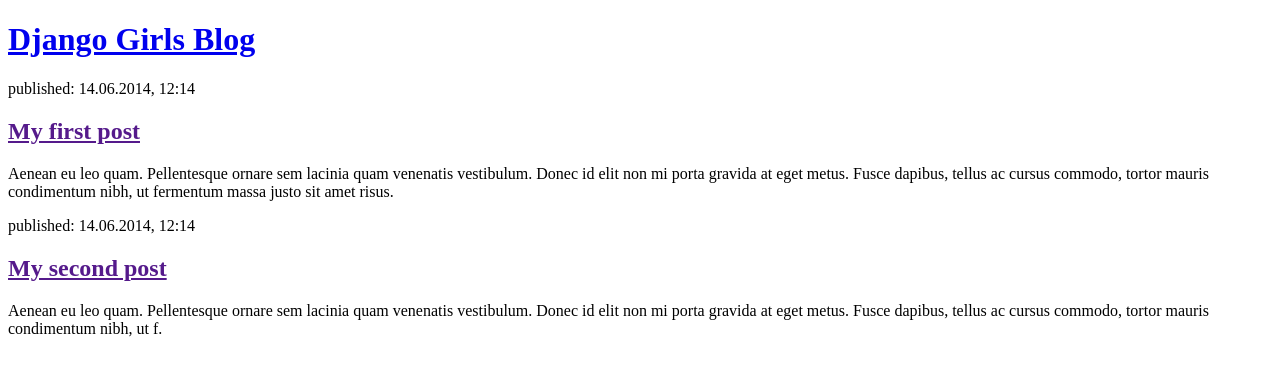
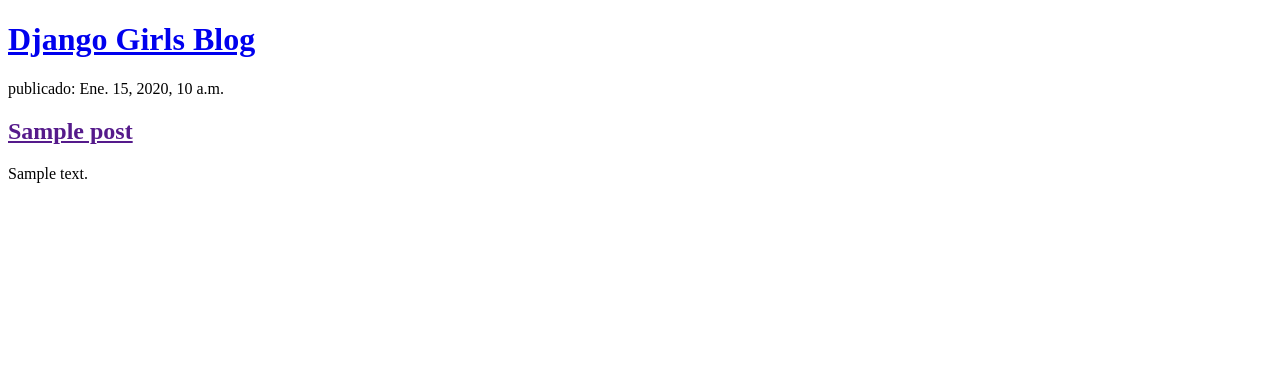
Before and after one commit to Furrystian/mi-blogcito, a Django app: page / in a window 1280 px wide. Shown: the top 376 px of the page. Run offline with Django 3.2, Linux system fonts and the light colour scheme; tables that the repository leaves empty hold one stand-in row (values such as "Sample post").

Commit message:
Templates modificados para mostrar post desde base de datos.

```diff
--- a/blog/templates/blog/post_list.html
+++ b/blog/templates/blog/post_list.html
@@ -1,26 +1,30 @@
 <!DOCTYPE html>
 <html lang="es">
+
 <head>
     <meta charset="UTF-8">
     <meta name="viewport" content="width=device-width, initial-scale=1.0">
     <title>Document</title>
 </head>
+
 <body>
     <div>
         <h1><a href="/">Django Girls Blog</a></h1>
     </div>
 
+
     <div>
-        <p>published: 14.06.2014, 12:14</p>
-        <h2><a href="">My first post</a></h2>
-        <p>Aenean eu leo quam. Pellentesque ornare sem lacinia quam venenatis vestibulum. Donec id elit non mi porta gravida at eget metus. Fusce dapibus, tellus ac cursus commodo, tortor mauris condimentum nibh, ut fermentum massa justo sit amet risus.</p>
+        {% for post in posts %}
+    <div>
+        <p> publicado: {{ post.published_date }}</p>
+        <h2><a href="">{{ post.title }}</a></h2>
+        <p>{{ post.text|linebreaksbr }}</p>
+    </div>
+{% endfor %}
     </div>
 
-    <div>
-        <p>published: 14.06.2014, 12:14</p>
-        <h2><a href="">My second post</a></h2>
-        <p>Aenean eu leo quam. Pellentesque ornare sem lacinia quam venenatis vestibulum. Donec id elit non mi porta gravida at eget metus. Fusce dapibus, tellus ac cursus commodo, tortor mauris condimentum nibh, ut f.</p>
-    </div>
+
 
 </body>
+
 </html>
--- a/blog/views.py
+++ b/blog/views.py
@@ -1,6 +1,9 @@
 from django.shortcuts import render
+from django.utils import timezone
+from .models import Post
 
 def post_list(request):
-    return render(request, 'blog/post_list.html', {})
+    posts = Post.objects.filter(published_date__lte=timezone.now()).order_by('published_date')
+    return render(request, 'blog/post_list.html', {'posts': posts})
 
 # Create your views here.
```
